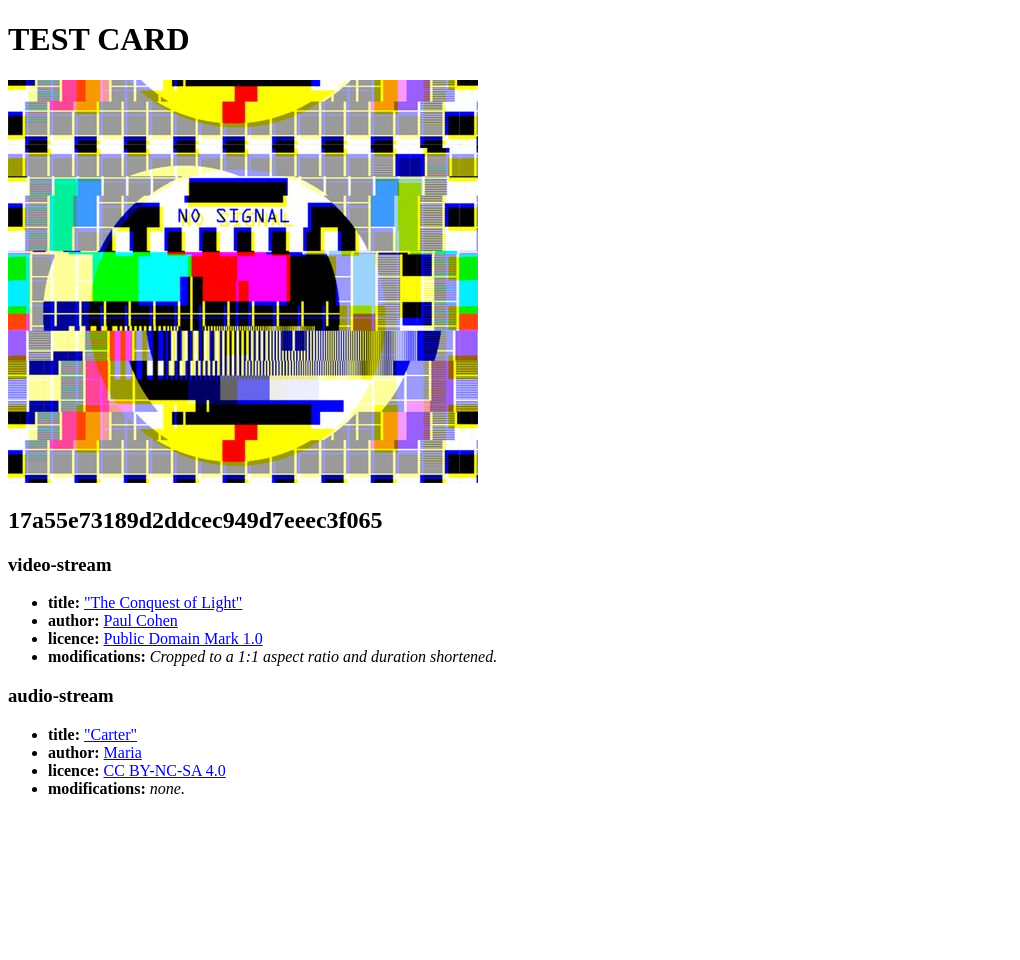
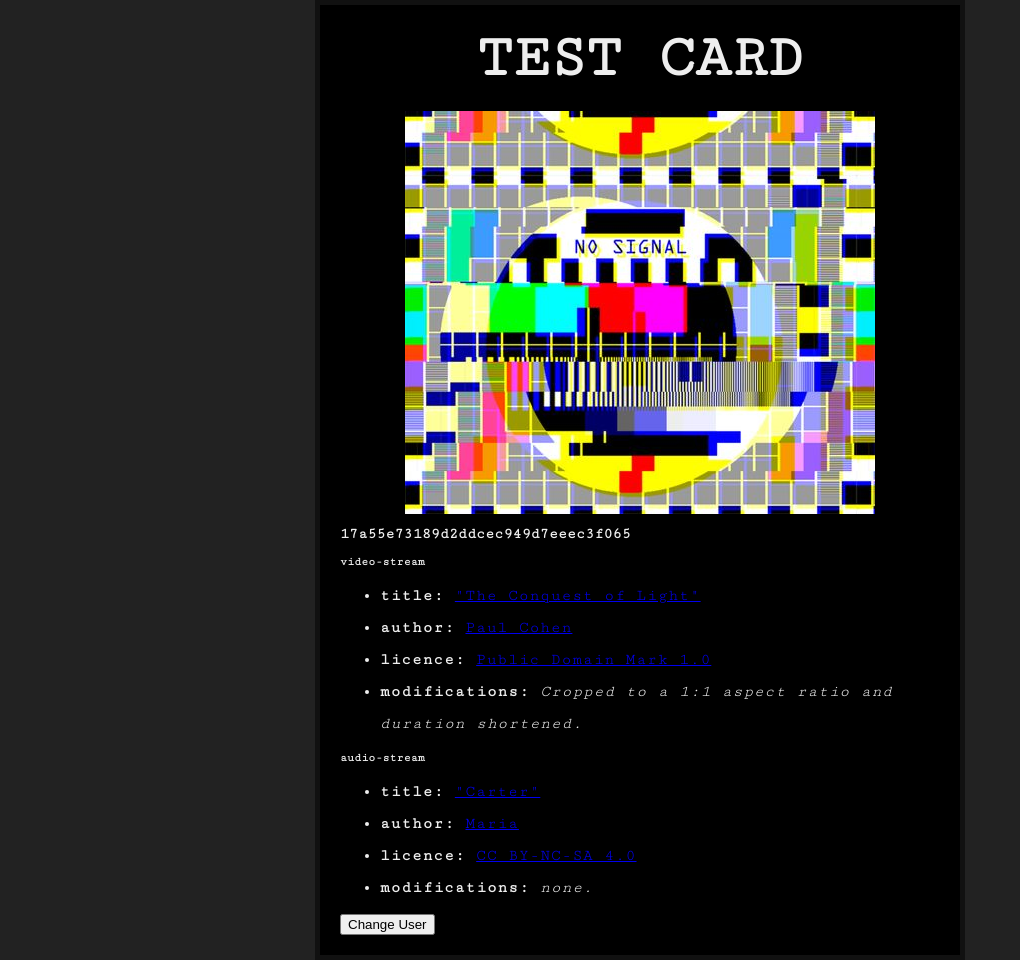
Before and after one commit to brotherkaif/test-card, a plain HTML site: page index.html in a window 1280 px wide. Shown: the whole page, without its empty margins (0-1020 px from the left). Before the commit the page ends 814 px from the top, so only its background shows below. Drawn offline with Linux system fonts and the light colour scheme.

Commit message:
Decided upon folder structure. Worked on the index page a bit more.

```diff
--- a/index.html
+++ b/index.html
@@ -4,6 +4,7 @@
     <meta charset="utf-8">
     <title>TEST CARD</title>
     <link href="styles/style.css" rel="stylesheet" type="text/css">
+    <link href="https://fonts.googleapis.com/css?family=Cutive+Mono" rel="stylesheet">
   </head>
   <body>
     <h1>TEST CARD</h1>
@@ -23,5 +24,7 @@
       <li><b>licence:</b> <a href="https://creativecommons.org/licenses/by-nc-sa/4.0/">CC BY-NC-SA 4.0</a></li>
       <li><b>modifications:</b> <i>none.</i></li>
     </ul>
+    <button>Change User</button>
+    <script type="text/javascript" src="scripts/main.js"></script>
   </body>
 </html>
--- a/styles/style.css
+++ b/styles/style.css
@@ -1,3 +1,36 @@
-p {
-  color: red;
+html {
+    background-color: #222222;
+    color: #EEEEEE;
+    font-size: 10px;
+    font-family: 'Cutive Mono', monospace;
 }
+
+h1 {
+    font-size: 60px;
+    text-align: center;
+    margin: 0;
+    padding: 20px 0;
+}
+
+p, li {
+    font-size: 16px;
+    line-height: 2;
+    letter-spacing: 1px;
+}
+
+body {
+    width: 600px;
+    margin: 0 auto;
+    background-color: #000000;
+    padding: 0 20px 20px 20px;
+    border: 5px solid #111111;
+}
+
+img {
+    display: block;
+    margin: 0 auto;
+}
+
+.deactivated {
+    filter: blur(3px);
+}
```
Also changed, not shown: notes.txt (deleted), scripts/main.js (added).
